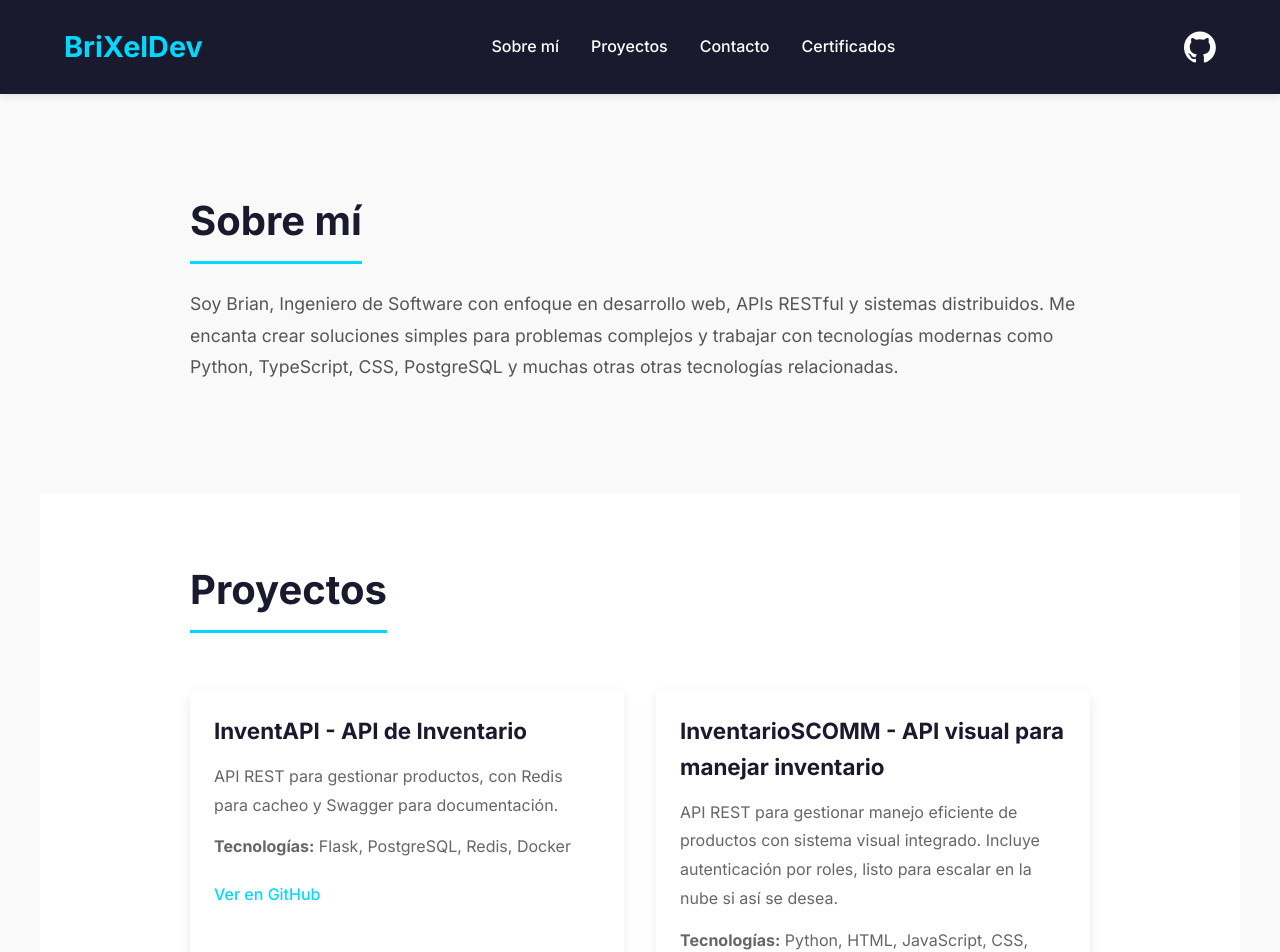
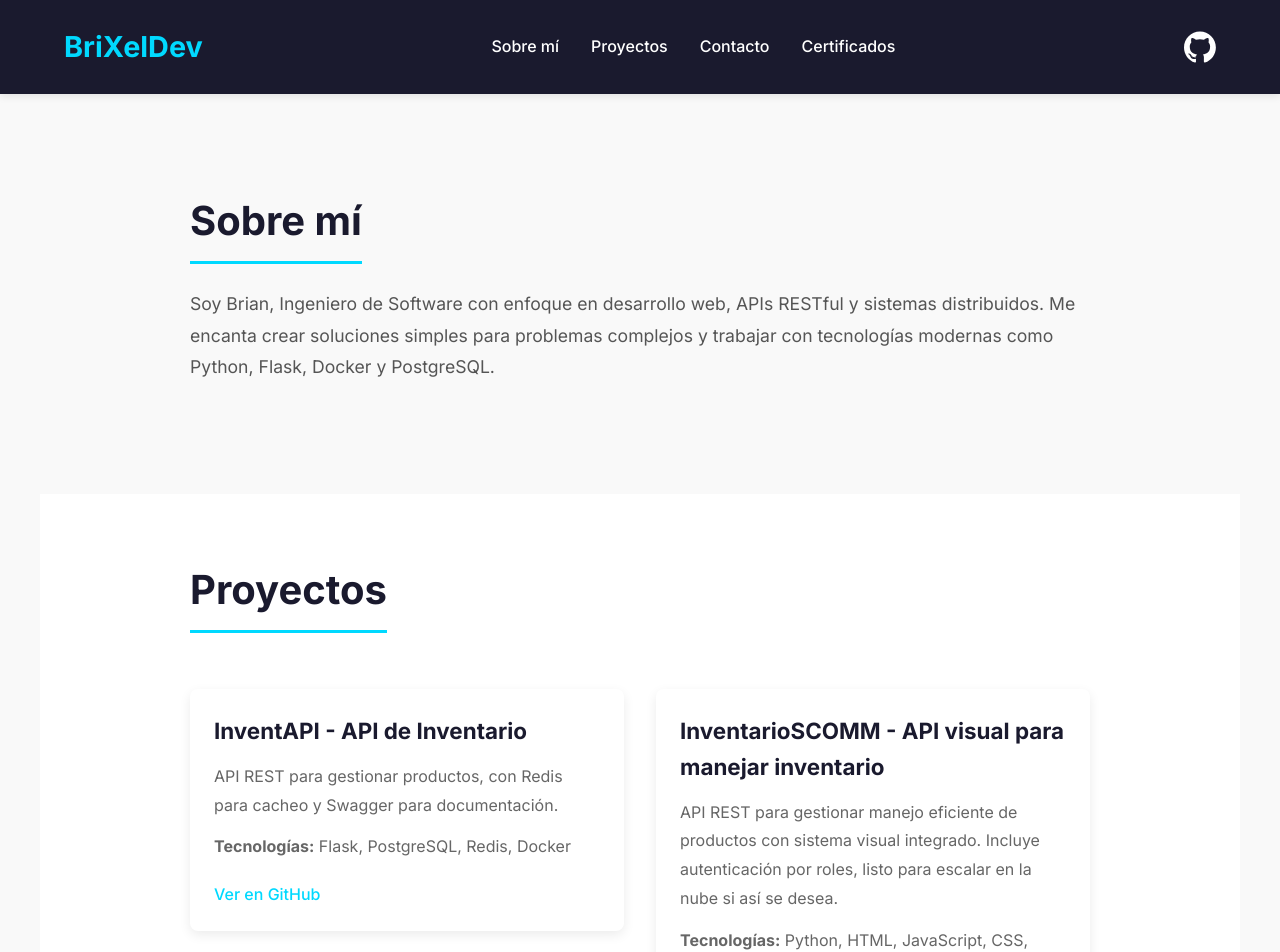
Before and after one commit to BriXelDev/Portfolio, a React (Vite) app: page / in a window 1280 px wide. Shown: the top 952 px of the page. Built offline with nearby package versions, Linux system fonts and the light colour scheme.

Commit message:
Animacion de scroll

```diff
--- a/src/App.css
+++ b/src/App.css
@@ -2,6 +2,73 @@
   margin: 0;
   padding: 0;
   box-sizing: border-box;
+}
+
+/* Animations */
+@keyframes fadeIn {
+  from {
+    opacity: 0;
+  }
+  to {
+    opacity: 1;
+  }
+}
+
+@keyframes slideUp {
+  from {
+    opacity: 0;
+    transform: translateY(40px);
+  }
+  to {
+    opacity: 1;
+    transform: translateY(0);
+  }
+}
+
+@keyframes slideInLeft {
+  from {
+    opacity: 0;
+    transform: translateX(-40px);
+  }
+  to {
+    opacity: 1;
+    transform: translateX(0);
+  }
+}
+
+@keyframes slideInRight {
+  from {
+    opacity: 0;
+    transform: translateX(40px);
+  }
+  to {
+    opacity: 1;
+    transform: translateX(0);
+  }
+}
+
+.scroll-animation {
+  --animation-delay: 0ms;
+}
+
+.scroll-animation.animate-hidden {
+  opacity: 0;
+}
+
+.scroll-animation.animate-fadeIn {
+  animation: fadeIn 0.8s ease-out var(--animation-delay) forwards;
+}
+
+.scroll-animation.animate-slideUp {
+  animation: slideUp 0.8s ease-out var(--animation-delay) forwards;
+}
+
+.scroll-animation.animate-slideInLeft {
+  animation: slideInLeft 0.8s ease-out var(--animation-delay) forwards;
+}
+
+.scroll-animation.animate-slideInRight {
+  animation: slideInRight 0.8s ease-out var(--animation-delay) forwards;
 }
 
 body {
--- a/src/components/About.tsx
+++ b/src/components/About.tsx
@@ -1,17 +1,20 @@
 import React from 'react';
+import ScrollAnimation from './ScrollAnimation';
 
 const About: React.FC = () => {
   return (
+    <ScrollAnimation animation="slideUp">
       <section id="about" className="section">
         <div className="content">
           <h2>Sobre mí</h2>
           <p>
             Soy Brian, Ingeniero de Software con enfoque en desarrollo web, APIs RESTful y sistemas distribuidos.
             Me encanta crear soluciones simples para problemas complejos y trabajar con tecnologías modernas como
-          Python, TypeScript, CSS, PostgreSQL y muchas otras otras tecnologías relacionadas.
+            Python, Flask, Docker y PostgreSQL.
           </p>
         </div>
       </section>
+    </ScrollAnimation>
   );
 };
 
--- a/src/components/Certificates.tsx
+++ b/src/components/Certificates.tsx
@@ -1,25 +1,30 @@
 import React from 'react';
 import type { Certificate } from '../types';
 import { certificates } from '../data/certificates';
+import ScrollAnimation from './ScrollAnimation';
 
 const Certificates: React.FC = () => {
   return (
+    <ScrollAnimation animation="slideUp">
       <section id="certificates" className="section">
         <div className="content">
           <h2>Certificados</h2>
           <div className="certificate-list">
             {certificates.map((cert: Certificate, index: number) => (
-            <div key={index} className="certificate-card">
+              <ScrollAnimation key={index} animation="slideUp" delay={index * 100}>
+                <div className="certificate-card">
                   <h3>{cert.title}</h3>
                   <p>{cert.institution} · {cert.year}</p>
                   <a href={cert.certificateUrl} target="_blank" rel="noopener noreferrer">
                     Ver certificado
                   </a>
                 </div>
+              </ScrollAnimation>
             ))}
           </div>
         </div>
       </section>
+    </ScrollAnimation>
   );
 };
 
--- a/src/components/Contact.tsx
+++ b/src/components/Contact.tsx
@@ -1,7 +1,9 @@
 import React from 'react';
+import ScrollAnimation from './ScrollAnimation';
 
 const Contact: React.FC = () => {
   return (
+    <ScrollAnimation animation="slideUp">
       <section id="contact" className="section">
         <div className="content">
           <h2>Contacto</h2>
@@ -17,6 +19,7 @@ const Contact: React.FC = () => {
           </p>
         </div>
       </section>
+    </ScrollAnimation>
   );
 };
 
--- a/src/components/Projects.tsx
+++ b/src/components/Projects.tsx
@@ -1,15 +1,18 @@
 import React from 'react';
 import type { Project } from '../types';
 import { projects } from '../data/projects';
+import ScrollAnimation from './ScrollAnimation';
 
 const Projects: React.FC = () => {
   return (
+    <ScrollAnimation animation="slideUp">
       <section id="projects" className="section alt">
         <div className="content">
           <h2>Proyectos</h2>
           <div className="project-list">
             {projects.map((project: Project, index: number) => (
-            <div key={index} className="project-card">
+              <ScrollAnimation key={index} animation="slideUp" delay={index * 100}>
+                <div className="project-card">
                   <h3>{project.title}</h3>
                   <p>{project.description}</p>
                   <p><strong>Tecnologías:</strong> {project.technologies}</p>
@@ -25,10 +28,12 @@ const Projects: React.FC = () => {
                     </>
                   )}
                 </div>
+              </ScrollAnimation>
             ))}
           </div>
         </div>
       </section>
+    </ScrollAnimation>
   );
 };
 
--- /dev/null
+++ b/src/components/ScrollAnimation.tsx
@@ -0,0 +1,30 @@
+import React from 'react';
+import { useInView } from '../hooks/useInView';
+
+interface ScrollAnimationProps {
+  children: React.ReactNode;
+  className?: string;
+  animation?: 'fadeIn' | 'slideUp' | 'slideInLeft' | 'slideInRight';
+  delay?: number;
+}
+
+const ScrollAnimation: React.FC<ScrollAnimationProps> = ({
+  children,
+  className = '',
+  animation = 'fadeIn',
+  delay = 0,
+}) => {
+  const { ref, isInView } = useInView();
+
+  return (
+    <div
+      ref={ref}
+      className={`scroll-animation ${isInView ? `animate-${animation}` : 'animate-hidden'} ${className}`}
+      style={{ '--animation-delay': `${delay}ms` } as React.CSSProperties}
+    >
+      {children}
+    </div>
+  );
+};
+
+export default ScrollAnimation;
--- /dev/null
+++ b/src/hooks/useInView.ts
@@ -0,0 +1,27 @@
+import { useEffect, useRef, useState } from 'react';
+
+export const useInView = (options = {}) => {
+  const ref = useRef<HTMLDivElement>(null);
+  const [isInView, setIsInView] = useState(false);
+
+  useEffect(() => {
+    const observer = new IntersectionObserver(([entry]) => {
+      setIsInView(entry.isIntersecting);
+    }, {
+      threshold: 0.1,
+      ...options
+    });
+
+    if (ref.current) {
+      observer.observe(ref.current);
+    }
+
+    return () => {
+      if (ref.current) {
+        observer.unobserve(ref.current);
+      }
+    };
+  }, [options]);
+
+  return { ref, isInView };
+};
```
Lines whose indentation alone changed are shown as unchanged.
